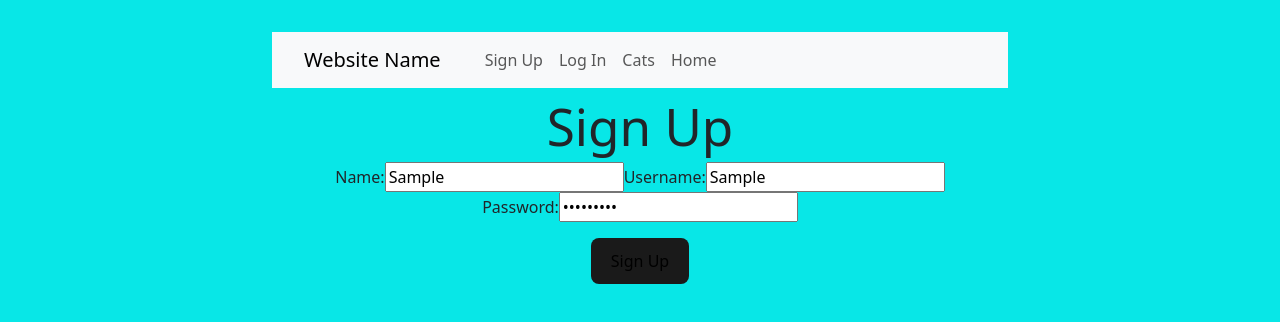
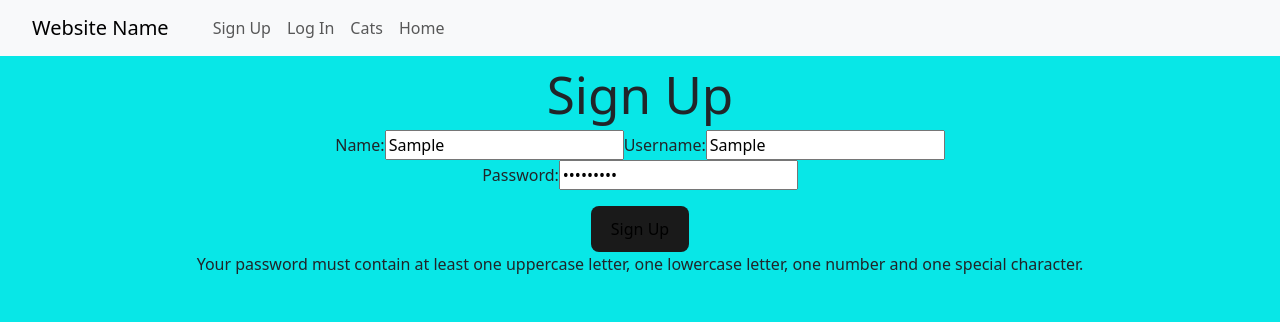
Before and after one commit to CapstoneStoreProject/CapstoneProject, a React (Vite) app: page /SignUpPage in a window 1280 px wide. Both pictures are taken after typing "Sample", "Sample", "Sample123" into the empty fields and a click on the button "Sign Up". Shown: the top 322 px of the page. Built offline with nearby package versions, Linux system fonts and the light colour scheme; no server answers.

Commit message:
need help with sign up page/regex

```diff
--- a/package.json
+++ b/package.json
@@ -10,6 +10,7 @@
     "preview": "vite preview"
   },
   "dependencies": {
+    "@lob/react-address-autocomplete": "^2.2.0",
     "bootstrap": "^5.3.2",
     "browser": "^0.2.6",
     "dom": "^0.0.3",
@@ -17,6 +18,7 @@
     "react": "^18.2.0",
     "react-dom": "^18.2.0",
     "react-router-dom": "^6.15.0",
+    "regex": "^0.1.1",
     "route": "^0.2.5",
     "router": "^1.3.8",
     "routes": "^2.1.0"
--- a/src/App.css
+++ b/src/App.css
@@ -1,10 +1,10 @@
 #root {
   /* max-width: 1280px; */
   margin: 0 auto;
-  padding: 2rem;
+  /* padding: 2rem; */
   text-align: center;
   min-height: 100vh;
-  min-width: 100vh;
+  min-width: 100%;
 }
 body {
   background-color: rgb(8, 231, 231);
--- a/src/App.jsx
+++ b/src/App.jsx
@@ -21,7 +21,6 @@ function App() {
   return (
     <>
       <NavBar token={token} setToken={setToken} cart={cart}/>
-      {/* <h1>FREE CATS</h1> */}
       <div>
       <Routes>
         <Route path="/LoginPage" element={<LoginPage setToken={setToken} />}/>
--- a/src/components/navbar.jsx
+++ b/src/components/navbar.jsx
@@ -12,7 +12,8 @@ export default function NavBar({ token, setToken, cart }) {
     if (!token) {
         return (
             <>
-            <nav className="navbar navbar-expand-lg bg-body-tertiary">
+            <div className="navDiv">
+                <nav className="navbar sticky-top bg-body-tertiary navbar-expand-lg bg-body-tertiary">
                     <div className="container-fluid">
                         <a className="navbar-brand" href="#">Website Name</a>
                         <button className="navbar-toggler" type="button" data-bs-toggle="collapse" data-bs-target="#navbarNavAltMarkup" aria-controls="navbarNavAltMarkup" aria-expanded="false" aria-label="Toggle navigation">
@@ -29,12 +30,13 @@ export default function NavBar({ token, setToken, cart }) {
                         </div>
                     </div>
                 </nav>
+                </div>
             </>
         )
     } else if (token) {
         return(
             <>
-                <nav className="navbar navbar-expand-lg bg-body-tertiary">
+                <nav className="navbar sticky-top bg-body-tertiary navbar-expand-lg bg-body-tertiary">
                     <div className="container-fluid">
                         <a className="navbar-brand" href="#">Website Name</a>
                         <button className="navbar-toggler" type="button" data-bs-toggle="collapse" data-bs-target="#navbarNavAltMarkup" aria-controls="navbarNavAltMarkup" aria-expanded="false" aria-label="Toggle navigation">
--- /dev/null
+++ b/src/components/regex.js
@@ -0,0 +1,2 @@
+
+export const validPassword = new RegExp('^(?=.*?[A-Z])(?=.*?[a-z])(?=.*?[0-9])(?=.*?[#?!@$%^&*-]).{8,}$');
--- a/src/index.css
+++ b/src/index.css
@@ -5,7 +5,7 @@
 
   color-scheme: light dark;
   color: rgba(255, 255, 255, 0.87);
-  background-color: #242424;
+  /* background-color: #242424; */
 
   font-synthesis: none;
   text-rendering: optimizeLegibility;
--- a/src/pages/CheckoutPage.jsx
+++ b/src/pages/CheckoutPage.jsx
@@ -1,7 +1,9 @@
 import { useNavigate } from 'react-router-dom'
 import { deleteCatById } from '../API'
-
+import { Autocomplete, verify, AddressForm } from '@lob/react-address-autocomplete'
 export default function CheckoutPage({token, cart, setCart}) {
+    const [selectedAddress, setSelectedAddress] = useState({})
+    const [verificationResult, setVerificationResult] = useState(null)
     console.log(cart)
     const navigate = useNavigate()
     async function handleClick() {
@@ -15,9 +17,24 @@ export default function CheckoutPage({token, cart, setCart}) {
     }
     return (
         <>
+
+
             <h1>Checkout</h1>
-            <p>optional donation form</p>
+            <h3>Click on the Donate button below to help us support our cats while we search for their forever homes.</h3>
+            <form action="https://www.paypal.com/donate" method="post" target="_top">
+                <input type="hidden" name="business" value="S4SKMGQFP3PGG" />
+                <input type="hidden" name="no_recurring" value="0" />
+                <input type="hidden" name="item_name" value="Optional donations accepted to help us support our cats while we search for their forever homes." />
+                <input type="hidden" name="currency_code" value="USD" />
+                <input type="image" src="https://www.paypalobjects.com/en_US/i/btn/btn_donateCC_LG.gif" border="0" name="submit" title="PayPal - The safer, easier way to pay online!" alt="Donate with PayPal button" />
+                <img alt="" border="0" src="https://www.paypal.com/en_US/i/scr/pixel.gif" width="1" height="1" />
+            </form>
+
             <p>choose pickup or delivery</p>
+            <AddressForm
+                apiKey="YOUR_API_KEY"
+                onSelection={selected => setSelectedAddress(selected.value)}
+            />
             <p>delivery of cat flat rate (stretch goal price based on milage)</p>
             <p>pick up cat for free</p>
             <button onClick={() => handleClick()}>Checkout</button>
--- a/src/pages/LoginPage.jsx
+++ b/src/pages/LoginPage.jsx
@@ -37,12 +37,11 @@ export default function LoginPage({setToken}) {
                 console.log(result)
                 if (token) {
                     navigate('/')
-                } else {
-                    setErrorMessage(result.errorMessage)
                 }
 
 
             } catch (err) {
+                alert("Incorrect username or password")
                 console.error(err)
             }
         }
--- a/src/pages/SignUpPage.jsx
+++ b/src/pages/SignUpPage.jsx
@@ -1,5 +1,6 @@
 import { useState } from 'react'
 import { useNavigate } from 'react-router-dom'
+import { validPassword } from '../components/regex.js'
 
 const API_URL = 'http://localhost:4500/api'
 // const API_URL = 'https://freecats.onrender.com/api'
@@ -8,13 +9,15 @@ export default function SignUpPage({setToken}) {
     const [name, setName] = useState('')
     const [username, setUsername] = useState('')
     const [password, setPassword] = useState('')
-    const [errorMessage, setErrorMessage] = useState('')
+    const [errorMessage, setErrorMessage] = useState(false)
+    // const [pwdError, setPwdError] = useState(false);
+
 
     const navigate = useNavigate()
     async function submitForm(e) {
         e.preventDefault()
-        if (password.length < 8) {
-            setErrorMessage("Password is too short");
+        if(!validPassword.test(password)) {
+            setErrorMessage(true);
         } else {
             const signUp = async () => {
                 try {
@@ -82,6 +85,8 @@ export default function SignUpPage({setToken}) {
             <p>{errorMessage}</p>
             <button type="submit">Sign Up</button>
         </form>
+        {errorMessage && <p>Your password must contain at least one uppercase letter, one lowercase letter, one number and one special character.</p>}
+
         </div>
     )
 }
```
Also changed, not shown: src/pages/Cats.jsx (+1 -6 lines), 1 other file (tests, documents, lock files or other folders). Lines whose indentation alone changed are shown as unchanged.
